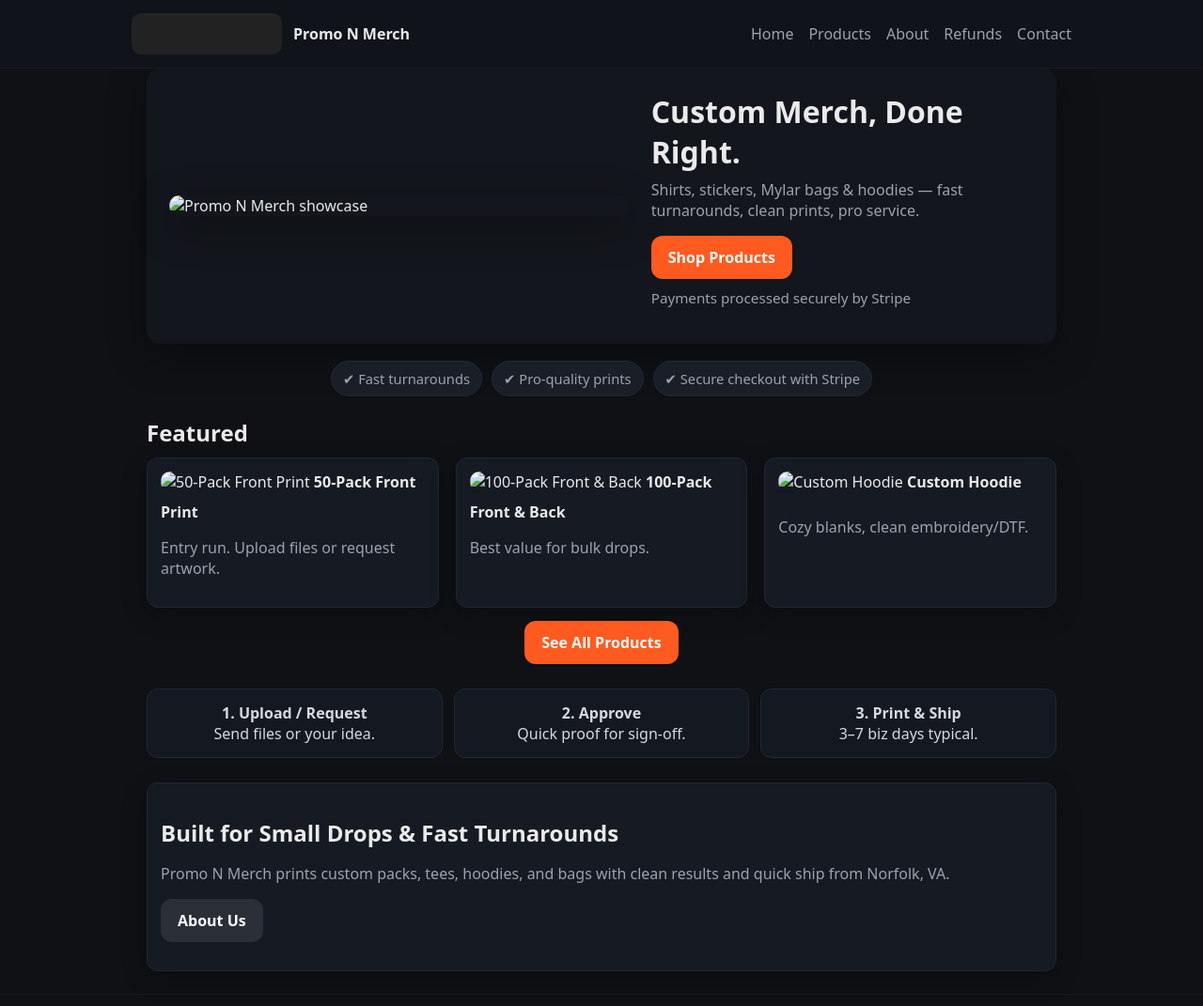
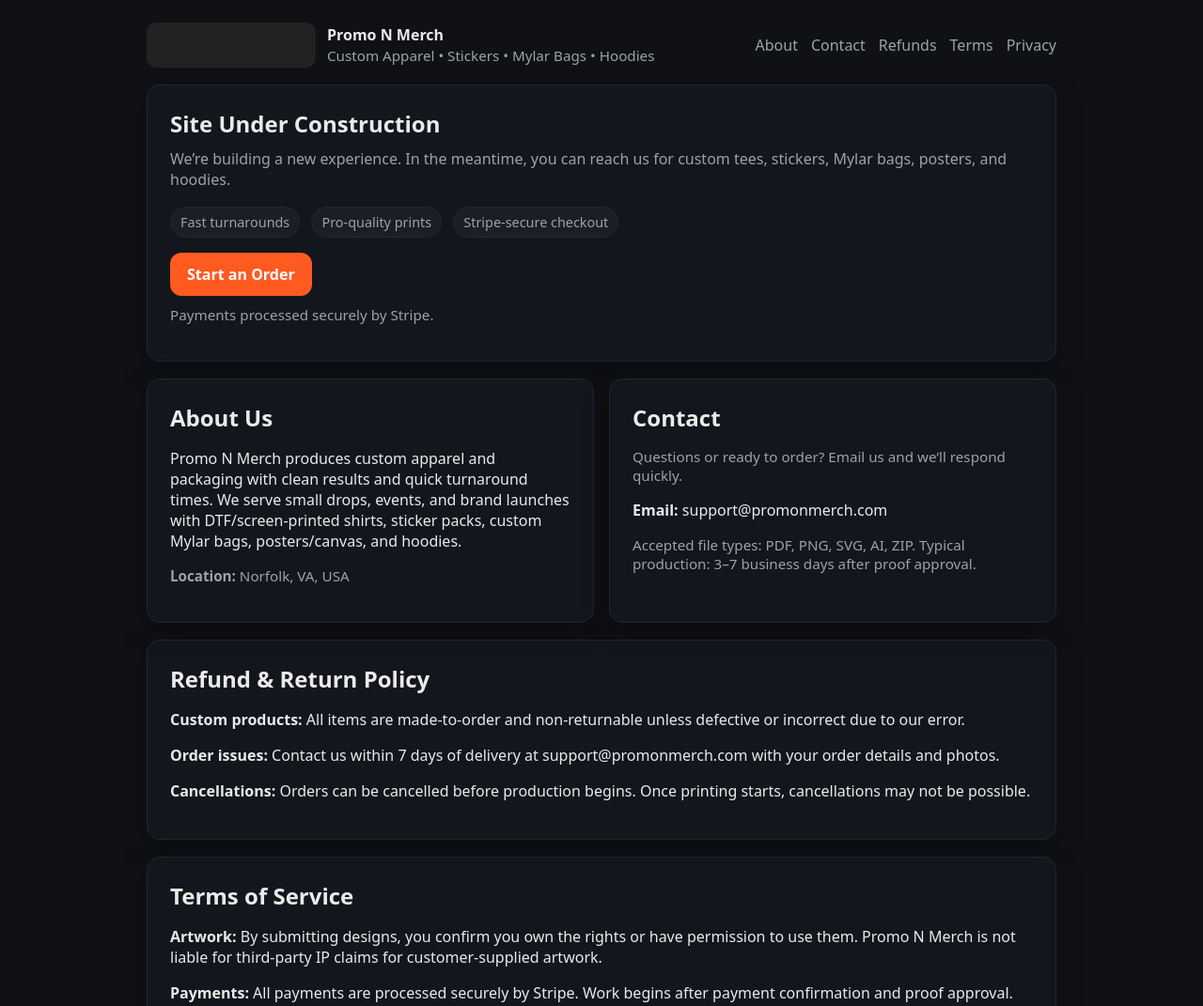
Before and after one commit to BUDFORT1/PROMONMERCH, a plain HTML site: page index.html in a window 1280 px wide. Shown: the top 1071 px of the page at 94% size. Drawn offline with Linux system fonts and the light colour scheme.

Commit message:
Update index.html

```diff
--- a/index.html
+++ b/index.html
@@ -3,166 +3,118 @@
 <head>
   <meta charset="utf-8">
   <meta name="viewport" content="width=device-width,initial-scale=1">
-  <title>Promo N Merch — Custom Apparel & Printing</title>
-  <meta name="description" content="Custom merch done right. Shirts, stickers, Mylar bags, hoodies — fast turnarounds, clean prints, Stripe-secure checkout.">
-  <!-- Fav/OG (swap URLs after your domain is live) -->
-  <link rel="icon" href="assets/favicon.ico">
-  <meta property="og:title" content="Promo N Merch — Custom Apparel & Printing">
-  <meta property="og:description" content="Shirts, stickers, Mylar bags, hoodies — fast turnarounds, clean prints, Stripe-secure checkout.">
-  <meta property="og:image" content="https://www.promonmerch.com/assets/hero-placeholder.jpg">
-  <meta property="og:type" content="website">
-  <meta property="og:url" content="https://www.promonmerch.com/">
-  <meta name="twitter:card" content="summary_large_image">
-
+  <title>Promo N Merch — Under Construction</title>
+  <meta name="description" content="Promo N Merch — custom apparel, stickers, Mylar bags & hoodies. Site under construction. Payments processed securely by Stripe.">
   <style>
     :root{
-      --bg:#0f1115; --card:#13161c; --card2:#161a22; --text:#eaeaea; --muted:#9aa3ad;
-      --accent:#ff5a1f; --hl:#00e5ff; --radius:14px; --border:#202635;
+      --bg:#0f1115; --card:#13161c; --text:#eaeaea; --muted:#9aa3ad;
+      --accent:#ff5a1f; --border:#202635; --radius:14px;
     }
     *{box-sizing:border-box}
-    html,body{margin:0;padding:0}
-    body{
-      background:var(--bg); color:var(--text);
-      font-family:system-ui,-apple-system,Segoe UI,Roboto,Arial,sans-serif;
-      -webkit-font-smoothing:antialiased; -moz-osx-font-smoothing:grayscale;
-    }
-    a{color:inherit; text-decoration:none}
-    .container{max-width:1000px; margin:0 auto; padding:0 16px}
-    header{position:sticky; top:0; z-index:10; background:#10131a; border-bottom:1px solid #151a22}
-    .head-wrap{display:flex; align-items:center; justify-content:space-between; gap:12px; padding:14px 0}
-    .brand{display:flex; align-items:center; gap:12px}
-    .logo{width:160px; height:44px; background:#222; border-radius:10px} /* TODO: replace with real logo image */
-    nav{display:flex; gap:16px; flex-wrap:wrap}
+    body{margin:0;background:var(--bg);color:var(--text);
+      font-family:system-ui,-apple-system,Segoe UI,Roboto,Arial,sans-serif}
+    a{color:inherit;text-decoration:none}
+    .wrap{max-width:1000px;margin:0 auto;padding:24px 16px}
+    header{display:flex;gap:16px;align-items:center;justify-content:space-between;margin-bottom:16px}
+    .brand{display:flex;gap:12px;align-items:center}
+    .logo{width:180px;height:48px;background:#222;border-radius:10px} /* TODO: replace with your banner/logo image */
+    nav{display:flex;gap:14px;flex-wrap:wrap}
     nav a{color:var(--muted)}
     nav a:hover{color:#fff}
-
-    main{padding:28px 0 8px}
-
-    /* HERO */
-    .hero{
-      display:grid; grid-template-columns:1.2fr 1fr; gap:24px; align-items:center;
-      background:var(--card); border-radius:var(--radius); padding:24px; box-shadow:0 12px 40px rgba(0,0,0,.35);
-    }
-    .hero-img{width:100%; border-radius:12px; box-shadow:0 12px 40px rgba(0,0,0,.35)}
-    .hero h1{margin:0 0 8px; font-size:2rem}
-    .lead{color:var(--muted); margin:.5rem 0 1rem}
-    .btn{display:inline-block; background:var(--accent); color:#fff; padding:12px 18px; border-radius:12px; font-weight:700}
+    .card{background:var(--card);border:1px solid var(--border);border-radius:var(--radius);padding:24px;box-shadow:0 8px 28px rgba(0,0,0,.28)}
+    h1,h2{margin:0 0 10px}
+    .lead{color:var(--muted);margin:0 0 18px}
+    .badge{display:inline-block;background:#1a1f27;border:1px solid #222833;border-radius:999px;padding:6px 10px;color:var(--muted);font-size:.9rem;margin-right:8px}
+    .grid{display:grid;gap:16px;grid-template-columns:1fr 1fr}
+    .btn{display:inline-block;background:var(--accent);color:#fff;padding:12px 18px;border-radius:12px;font-weight:700}
     .btn:hover{transform:translateY(-1px)}
-    .trust{color:var(--muted); font-size:.95rem; margin-top:.6rem}
-
-    /* BADGES */
-    .badges{display:flex; gap:10px; flex-wrap:wrap; justify-content:center; margin:18px 0 10px}
-    .badge{background:#1a1f27; color:var(--muted); border:1px solid #222833; padding:8px 12px; border-radius:999px; font-size:.92rem}
-
-    /* FEATURED */
-    section h2{margin:22px 0 10px}
-    .grid{display:grid; gap:18px; grid-template-columns:repeat(auto-fit,minmax(240px,1fr))}
-    .card{background:var(--card2); padding:14px; border-radius:12px; border:1px solid var(--border); box-shadow:0 8px 26px rgba(0,0,0,.25)}
-    .card img{width:100%; border-radius:10px; margin-bottom:10px}
-    .muted{color:var(--muted)}
-    .card:hover{transform:translateY(-2px); transition:.15s ease}
-
-    /* PROCESS */
-    .process{display:grid; grid-template-columns:repeat(3,1fr); gap:12px; margin:26px 0}
-    .step{background:#131821; border:1px solid #202738; border-radius:12px; padding:14px; text-align:center; color:#d6d9df}
-
-    /* MINI ABOUT */
-    .btn.alt{background:#2b2f38}
-    .btn.alt:hover{background:#232730}
-
-    footer{margin-top:24px; border-top:1px solid #151a22; padding:22px 0 34px; color:var(--muted); text-align:center}
-
-    @media (max-width:900px){ .hero{grid-template-columns:1fr} }
-    @media (max-width:700px){ .process{grid-template-columns:1fr} }
+    section{margin-top:18px}
+    footer{margin:20px 0 40px;color:var(--muted);text-align:center}
+    .small{font-size:.95rem;color:var(--muted)}
+    @media(max-width:800px){ .grid{grid-template-columns:1fr} header{flex-direction:column;align-items:flex-start} }
   </style>
 </head>
 <body>
+  <div class="wrap">
     <header>
-    <div class="container head-wrap">
       <div class="brand">
-        <!-- TODO: Replace this placeholder block with your banner/logo image -->
+        <!-- TODO: replace this block with your logo image, e.g. <img src="assets/logo.png" alt="Promo N Merch" class="logo-img"> -->
         <div class="logo" aria-label="Promo N Merch logo placeholder"></div>
-        <strong>Promo N Merch</strong>
+        <div>
+          <strong>Promo N Merch</strong><br>
+          <span class="small">Custom Apparel • Stickers • Mylar Bags • Hoodies</span>
+        </div>
       </div>
       <nav>
-        <a href="index.html">Home</a>
-        <a href="products.html">Products</a>
-        <a href="about.html">About</a>
-        <a href="refunds.html">Refunds</a>
-        <a href="contact.html">Contact</a>
+        <a href="#about">About</a>
+        <a href="#contact">Contact</a>
+        <a href="#refunds">Refunds</a>
+        <a href="#terms">Terms</a>
+        <a href="#privacy">Privacy</a>
       </nav>
-    </div>
     </header>
 
-  <main class="container">
-    <!-- HERO -->
-    <section class="hero">
-      <!-- TODO: swap this with your real banner/hero image -->
-      <img class="hero-img" src="assets/hero-placeholder.jpg" alt="Promo N Merch showcase">
-      <div class="hero-content">
-        <h1>Custom Merch, Done Right.</h1>
-        <p class="lead">Shirts, stickers, Mylar bags & hoodies — fast turnarounds, clean prints, pro service.</p>
-        <a class="btn" href="products.html">Shop Products</a>
-        <p class="trust">Payments processed securely by Stripe</p>
+    <!-- UNDER CONSTRUCTION -->
+    <section class="card">
+      <h1>Site Under Construction</h1>
+      <p class="lead">We’re building a new experience. In the meantime, you can reach us for custom tees, stickers, Mylar bags, posters, and hoodies.</p>
+      <div style="margin:8px 0 16px;">
+        <span class="badge">Fast turnarounds</span>
+        <span class="badge">Pro-quality prints</span>
+        <span class="badge">Stripe-secure checkout</span>
       </div>
+      <!-- TODO: when ready, swap this placeholder with your Products page link -->
+      <a class="btn" href="#contact">Start an Order</a>
+      <p class="small" style="margin-top:10px;">Payments processed securely by Stripe.</p>
     </section>
 
-    <!-- BADGES -->
-    <section class="badges">
-      <div class="badge">✔ Fast turnarounds</div>
-      <div class="badge">✔ Pro-quality prints</div>
-      <div class="badge">✔ Secure checkout with Stripe</div>
+    <div class="grid">
+      <!-- ABOUT / BUSINESS IDENTITY -->
+      <section id="about" class="card">
+        <h2>About Us</h2>
+        <p>Promo N Merch produces custom apparel and packaging with clean results and quick turnaround times. We serve small drops, events, and brand launches with DTF/screen-printed shirts, sticker packs, custom Mylar bags, posters/canvas, and hoodies.</p>
+        <p class="small"><strong>Location:</strong> Norfolk, VA, USA</p>
       </section>
 
-    <!-- FEATURED -->
-    <section>
-      <h2>Featured</h2>
-      <div class="grid">
-        <!-- TODO: replace placeholder images; these cards link to your full Products page -->
-        <a class="card" href="products.html">
-          <img src="assets/product-50-front.jpg" alt="50-Pack Front Print">
-          <strong>50-Pack Front Print</strong>
-          <p class="muted">Entry run. Upload files or request artwork.</p>
-        </a>
-        <a class="card" href="products.html">
-          <img src="assets/product-100-fb.jpg" alt="100-Pack Front & Back">
-          <strong>100-Pack Front & Back</strong>
-          <p class="muted">Best value for bulk drops.</p>
-        </a>
-        <a class="card" href="products.html">
-          <img src="assets/product-hoodie.jpg" alt="Custom Hoodie">
-          <strong>Custom Hoodie</strong>
-          <p class="muted">Cozy blanks, clean embroidery/DTF.</p>
-        </a>
+      <!-- CONTACT -->
+      <section id="contact" class="card">
+        <h2>Contact</h2>
+        <p class="small">Questions or ready to order? Email us and we’ll respond quickly.</p>
+        <p><strong>Email:</strong> <a href="mailto:support@promonmerch.com">support@promonmerch.com</a></p>
+        <!-- Optional phone:
+        <p><strong>Phone:</strong> (###) ###-####</p> -->
+        <p class="small">Accepted file types: PDF, PNG, SVG, AI, ZIP. Typical production: 3–7 business days after proof approval.</p>
+      </section>
     </div>
-      <p style="text-align:center;margin-top:14px;"><a class="btn" href="products.html">See All Products</a></p>
+
+    <!-- POLICIES (embedded so you pass verification with one file) -->
+    <section id="refunds" class="card">
+      <h2>Refund & Return Policy</h2>
+      <p><strong>Custom products:</strong> All items are made-to-order and non-returnable unless defective or incorrect due to our error.</p>
+      <p><strong>Order issues:</strong> Contact us within 7 days of delivery at <a href="mailto:support@promonmerch.com">support@promonmerch.com</a> with your order details and photos.</p>
+      <p><strong>Cancellations:</strong> Orders can be cancelled before production begins. Once printing starts, cancellations may not be possible.</p>
     </section>
 
-    <!-- PROCESS -->
-    <section class="process">
-      <div class="step"><strong>1. Upload / Request</strong><br><span>Send files or your idea.</span></div>
-      <div class="step"><strong>2. Approve</strong><br><span>Quick proof for sign-off.</span></div>
-      <div class="step"><strong>3. Print & Ship</strong><br><span>3–7 biz days typical.</span></div>
+    <section id="terms" class="card">
+      <h2>Terms of Service</h2>
+      <p><strong>Artwork:</strong> By submitting designs, you confirm you own the rights or have permission to use them. Promo N Merch is not liable for third-party IP claims for customer-supplied artwork.</p>
+      <p><strong>Payments:</strong> All payments are processed securely by Stripe. Work begins after payment confirmation and proof approval.</p>
+      <p><strong>Turnaround & Shipping:</strong> Typical production is 3–7 business days after proof approval. Delivery times vary by carrier and season.</p>
+      <p><strong>Liability:</strong> Our liability is limited to the amount paid for the order.</p>
     </section>
 
-    <!-- MINI ABOUT -->
-    <section>
-      <div class="card">
-        <h2>Built for Small Drops & Fast Turnarounds</h2>
-        <p class="muted">Promo N Merch prints custom packs, tees, hoodies, and bags with clean results and quick ship from Norfolk, VA.</p>
-        <p><a class="btn alt" href="about.html">About Us</a></p>
-      </div>
+    <section id="privacy" class="card">
+      <h2>Privacy Policy</h2>
+      <p>We collect basic order/contact information you provide and process payments via Stripe. We don’t sell your data. We use HTTPS and reputable processors to keep information secure. You can request updates or deletion by emailing <a href="mailto:support@promonmerch.com">support@promonmerch.com</a>.</p>
     </section>
-  </main>
 
     <footer>
       © <span id="yr"></span> Promo N Merch • Norfolk, VA •
-    <a href="mailto:support@promonmerch.com" style="color:inherit;">support@promonmerch.com</a> •
-    <a href="privacy.html" style="color:inherit;">Privacy</a> •
-    <a href="terms.html" style="color:inherit;">Terms</a> •
-    <a href="refunds.html" style="color:inherit;">Refunds</a>
+      <a href="mailto:support@promonmerch.com">support@promonmerch.com</a> •
+      <a href="#privacy">Privacy</a> • <a href="#terms">Terms</a> • <a href="#refunds">Refunds</a>
     </footer>
+  </div>
 
-  <script>document.getElementById('yr').textContent=new Date().getFullYear()</script>
+  <script>document.getElementById('yr').textContent = new Date().getFullYear()</script>
 </body>
 </html>
```
Lines whose indentation alone changed are shown as unchanged.
